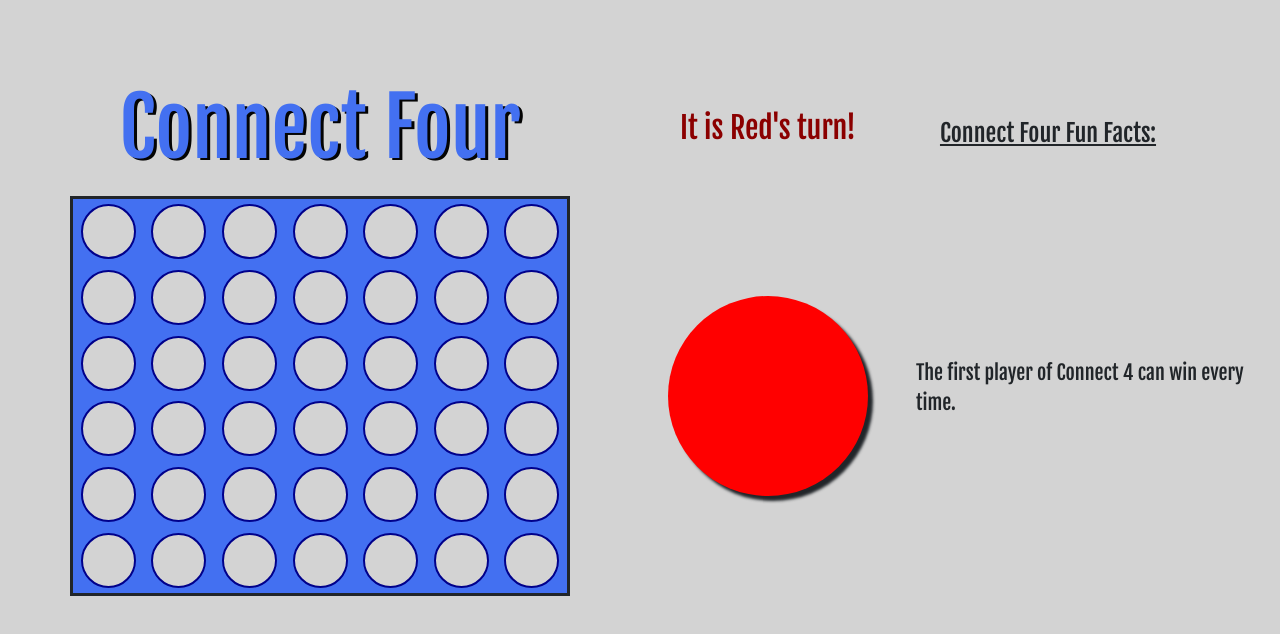
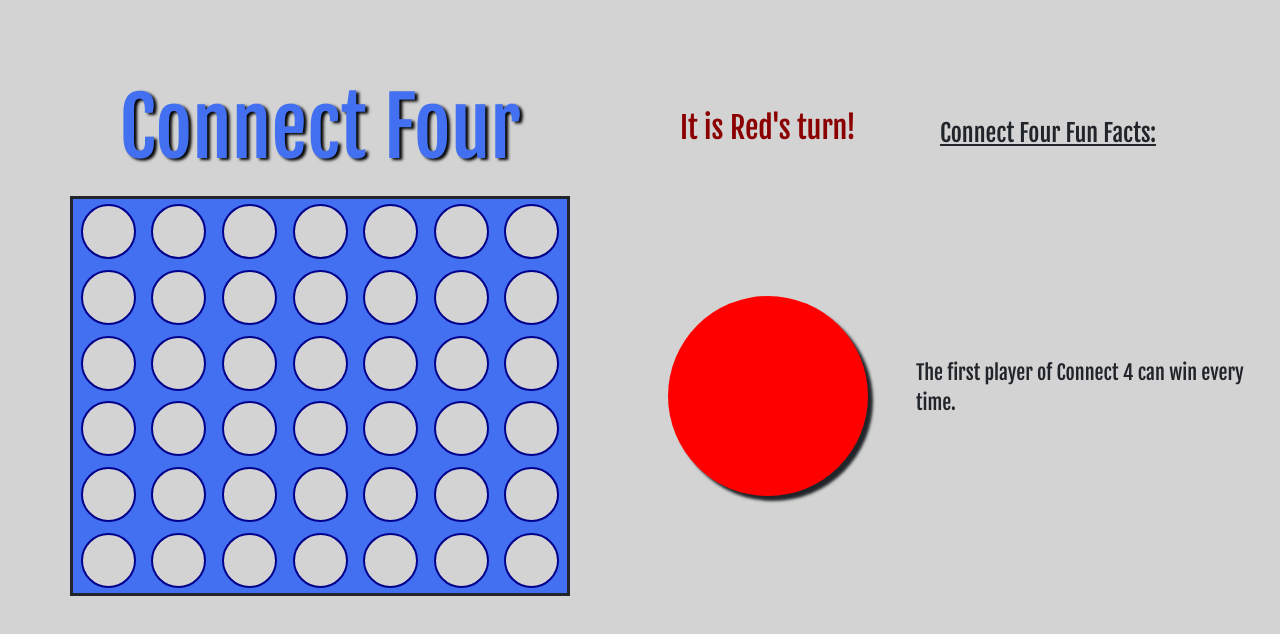
Before and after one commit to chriselliott97/connect-four-unit-1, a plain HTML site: page index.html in a window 1280 px wide. Drawn offline with nearby package versions, Linux system fonts and the light colour scheme.

Commit message:
fix shadow

```diff
--- a/css/style.css
+++ b/css/style.css
@@ -7,15 +7,13 @@ main {
   width: 100%;
 }
 
-
-
 #title {
   font-size: 80px;
   margin: 0;
   padding: 0 50px;
   border-radius: 50%;
   animation: pulse 10s infinite;
-  text-shadow: 3px 2px #040404;
+  text-shadow: 3px 2px 3px #040404;
 }
 
 @keyframes pulse {
@@ -108,6 +106,7 @@ main {
   #message {
     grid-area: turn;
   }
+
   #reset {
     grid-area: button;
     height: 100px;
```
